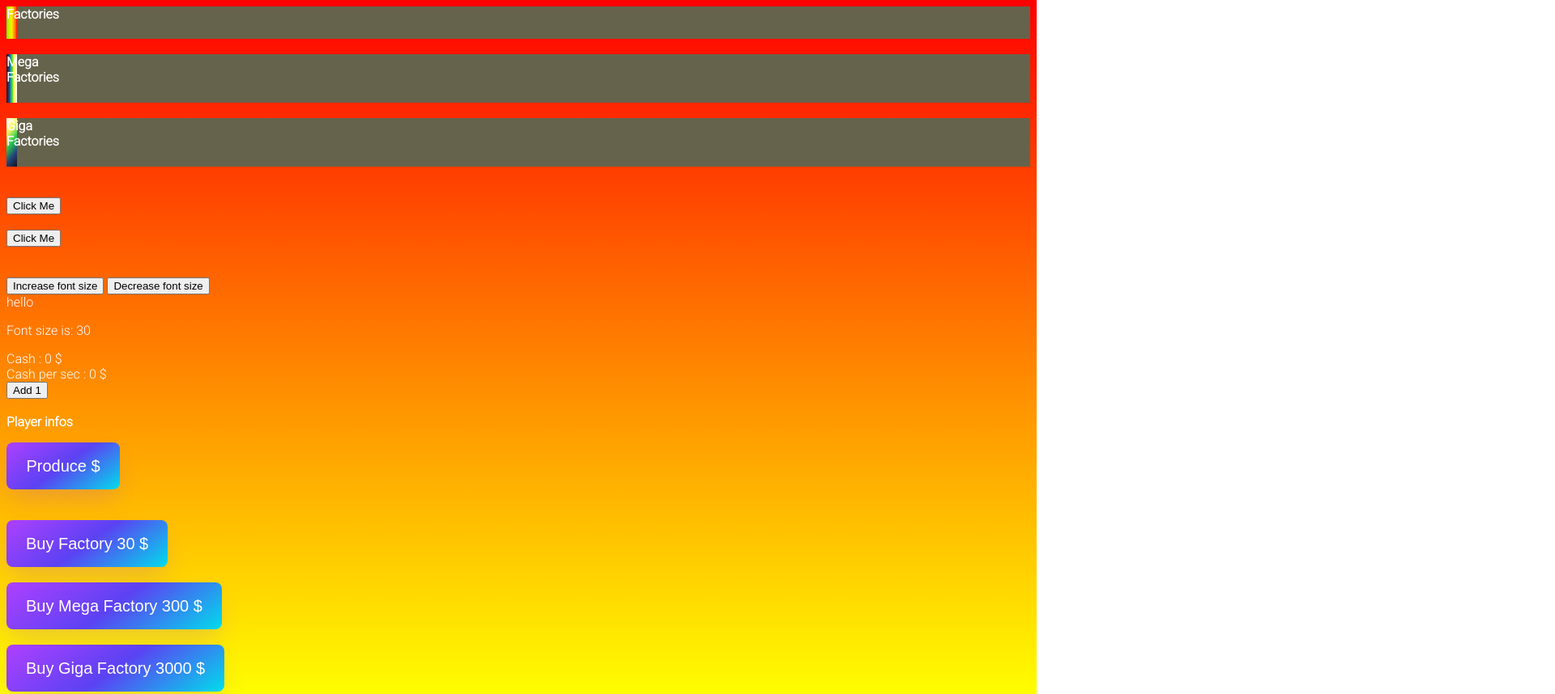
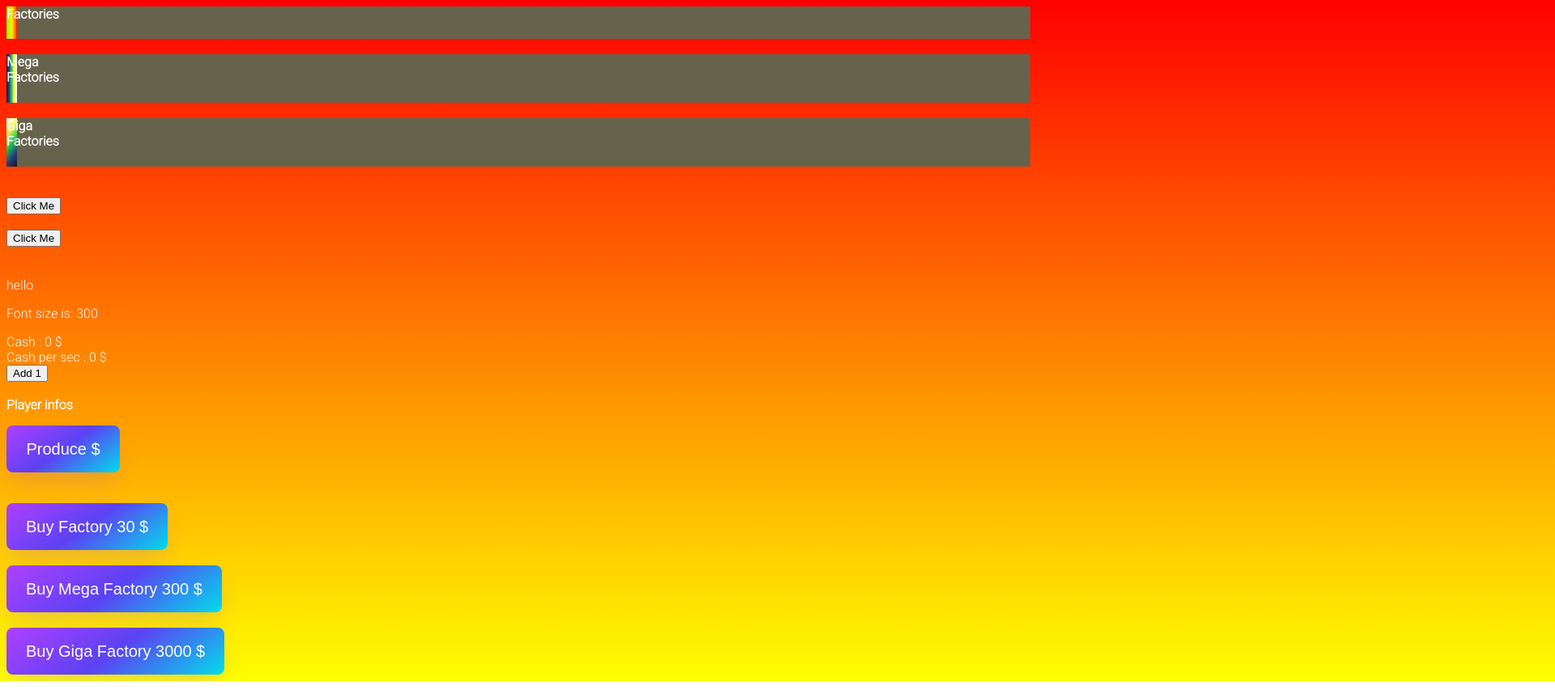
Before and after one commit to GRaonix/cash_factory2, a plain HTML site: page index.html in a window 1280 px wide. Shown: the top 858 px of the page at 81% size, 1920 px wide, since content can reach past the window. Drawn offline with nearby package versions, Linux system fonts and the light colour scheme.

Commit message:
css stuffs

```diff
--- a/index.html
+++ b/index.html
@@ -11,7 +11,7 @@
   <body>
 
     <div id="myProgress" v-bind:style="{ width: width + '%' }">
-      <div id="myBar" v-bind:style="{ size: width + 'px' }"><b>Factories</b></div>
+      <div id="myBar" v-bind:style="{ size: width + '%' }"><b>Factories</b></div>
     </div><br>
     <div id="myProgress">
     <div id="myBar2"><b>Mega Factories</b></div>
@@ -23,12 +23,7 @@
     <button onclick="move()">Click Me</button> <br><br>
     <button onclick="setCash()">Click Me</button> <br><br>
     <br>
-    <button v-on:click="fontSize++">
-      Increase font size
-    </button>
-    <button v-on:click="fontSize--">
-      Decrease font size
-    </button>
+
     <div id="app">
       <div :style="{ color, width: `${width}px` }">
         hello
--- a/main.js
+++ b/main.js
@@ -1,6 +1,6 @@
 var i = 0;
 var dps = 1;
-function move() {
+/*function move() {
   if (i == 0) {
     i = 1;
     var elem = document.getElementById("myBar");
@@ -17,6 +17,7 @@ function move() {
     }
   }
 }
+*/
 
 var iter = 0;
 function counter() {
@@ -30,7 +31,7 @@ const app = Vue.createApp({
 
     data() {
         return {
-            cash: 0, cashpersec : 0, width : 30,
+            cash: 0, cashpersec : 0, width : 300,
             styleObject: {
               color: 'red',
               fontSize: '13px'
```
